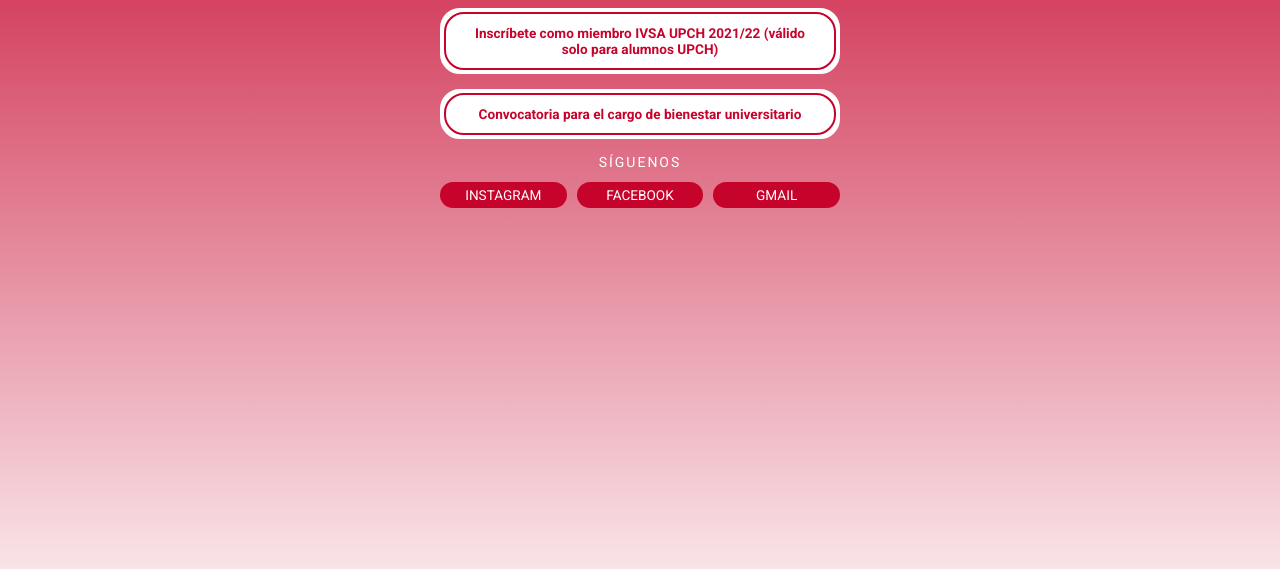
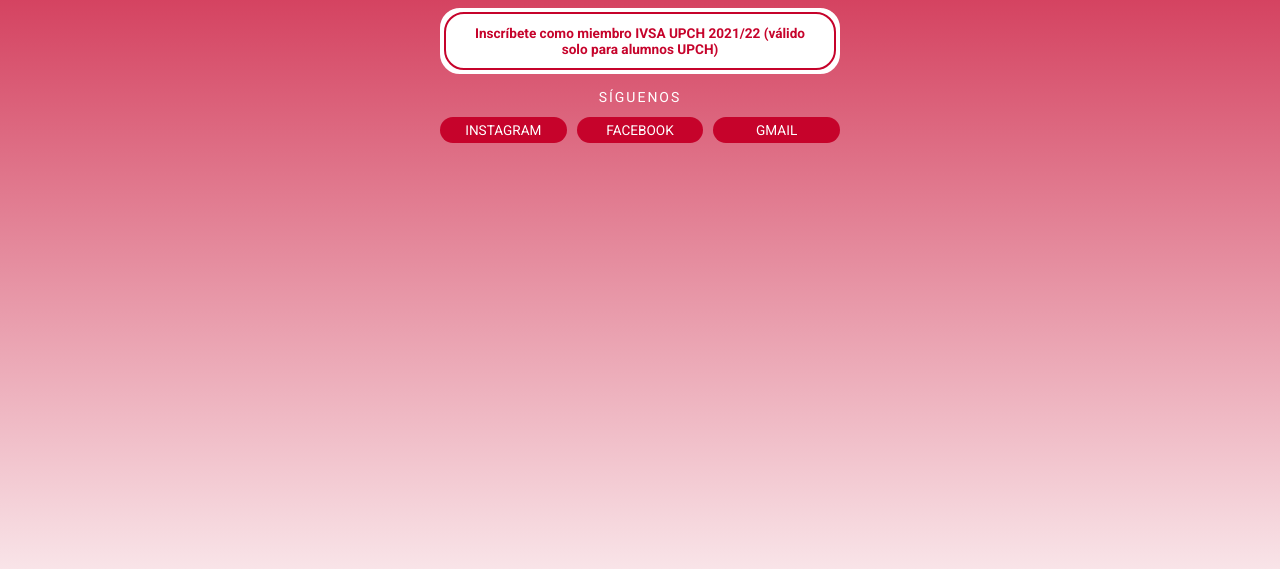
Before and after one commit to ivsaupch/ivsaupch.github.io, a plain HTML site: page index.html in a window 1280 px wide. Shown: the part 243-812 px from the top of the page. Drawn offline with Linux system fonts and the light colour scheme.

Commit message:
Update index.html

```diff
--- a/index.html
+++ b/index.html
@@ -16,7 +16,6 @@
         <!-- Featured -->
         <h2>DESTACADO</h2>
         <a class="featured" href="https://docs.google.com/forms/d/e/1FAIpQLSdxmao_8Su9JslLuqJqV2709_RgNn4JM69Hl4Tragp5exHTYw/viewform?usp=sf_link">Inscríbete como miembro IVSA UPCH 2021/22 (válido solo para alumnos UPCH)</a>
-        <a class="featured" href="https://forms.gle/qGMJAbmGz4YMRUUR7">Convocatoria para el cargo de bienestar universitario</a>
 
         <!-- Popular Content
         <h2>MÁS CONTENIDO</h2>
```
